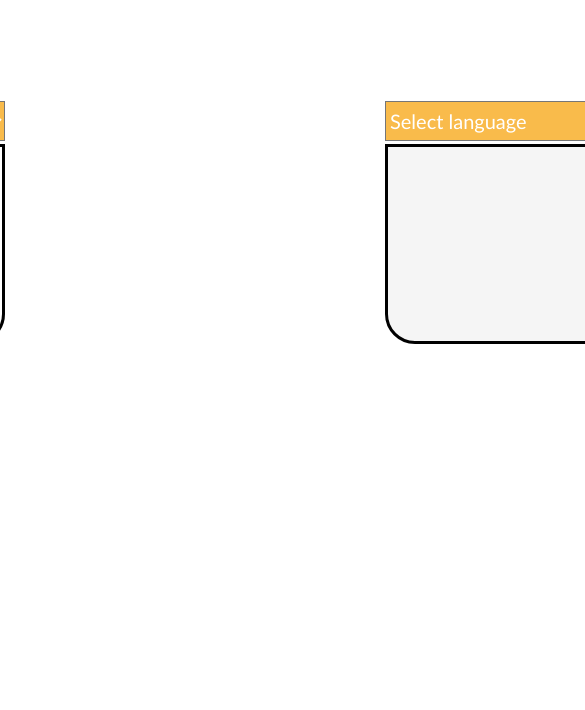
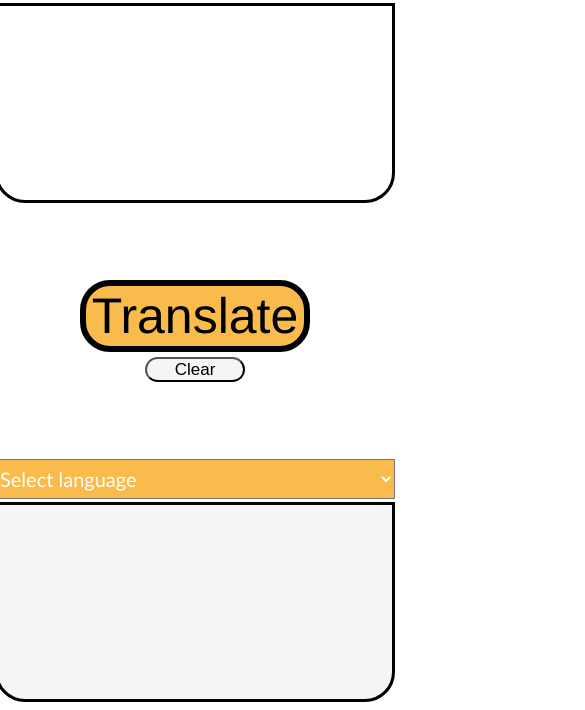
Before and after one commit to NihadGasimli/WakWakTranslator, a plain HTML site: page index.html in a window 390 px wide. Shown: the part 220-930 px from the top of the page, 585 px wide, since content can reach past the window. Before the commit the page ends 844 px from the top, so only its background shows below. Drawn offline with Linux system fonts and the light colour scheme; no server answers.

Commit message:
Added responsiveness

```diff
--- a/assets/css/style.css
+++ b/assets/css/style.css
@@ -6,7 +6,7 @@
     margin-top: 100px;
     text-align: center;
     border-radius: 10px;
-    gap: 190px;
+    gap: 77px;
 }
 .textArea{
     width: 500px;
@@ -50,7 +50,6 @@ header h1{
     width: 100px;
 }
 #btn{
-    position: absolute;
     background-color: transparent;
     border: 0px;
     background-color: #F9BB4B;
@@ -86,7 +85,6 @@ header h1{
     cursor: pointer;
 }
 #clearBtn{
-    position: absolute;
     cursor: pointer;
     top: 400px;
     left: 725px;
@@ -96,3 +94,29 @@ header h1{
     border-radius: 30px;
     font-size: 17px;
 }
+
+#btnDiv{
+    width: 200px;
+    display: flex;
+    flex-direction: column;
+    align-items: center;
+    justify-content: center;
+    gap: 5px;
+}
+
+@media (max-width:767px){
+    header h1{
+        font-size: 30px;
+    }
+    #textContainer{
+        display: flex;
+        flex-direction: column;
+        margin-top: 40px;
+    }
+    .textArea{
+        width: 400px;
+    }
+    #selectFrom , #selectTo{
+        width: 400px;
+    }
+}
--- a/assets/js/script.js
+++ b/assets/js/script.js
@@ -107,13 +107,11 @@ btn.addEventListener("click", async () => {
 function yeahBuddy() {
     btn.style.display = "none"
     clearBtn.style.display = "none"
-    textContainer.style.gap = "90px"
     duckImage.style.display = "block"
 }
 function offYeahBuddy() {
     btn.style.display = "block"
     clearBtn.style.display = "block"
-    textContainer.style.gap = "190px"
     duckImage.style.display = "none"
 }
 function oYeah() {
```
